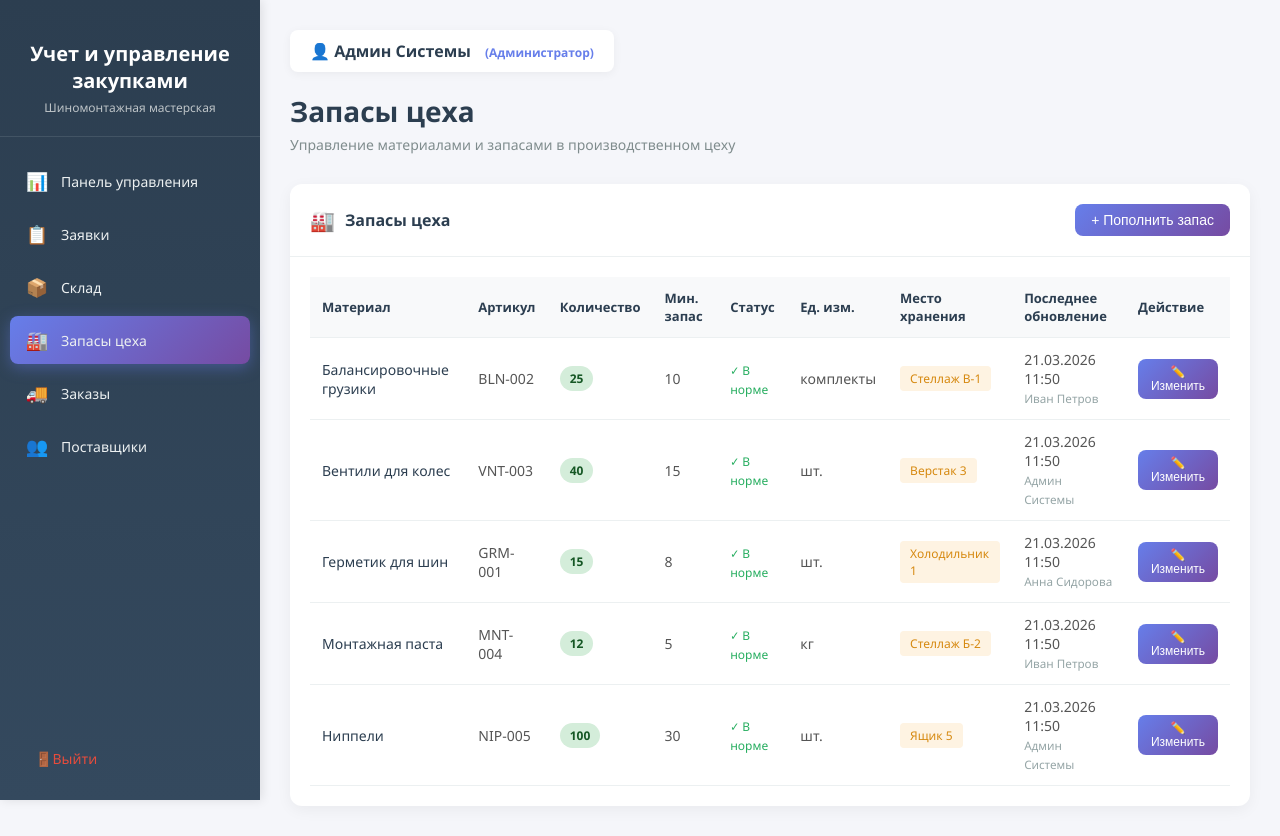
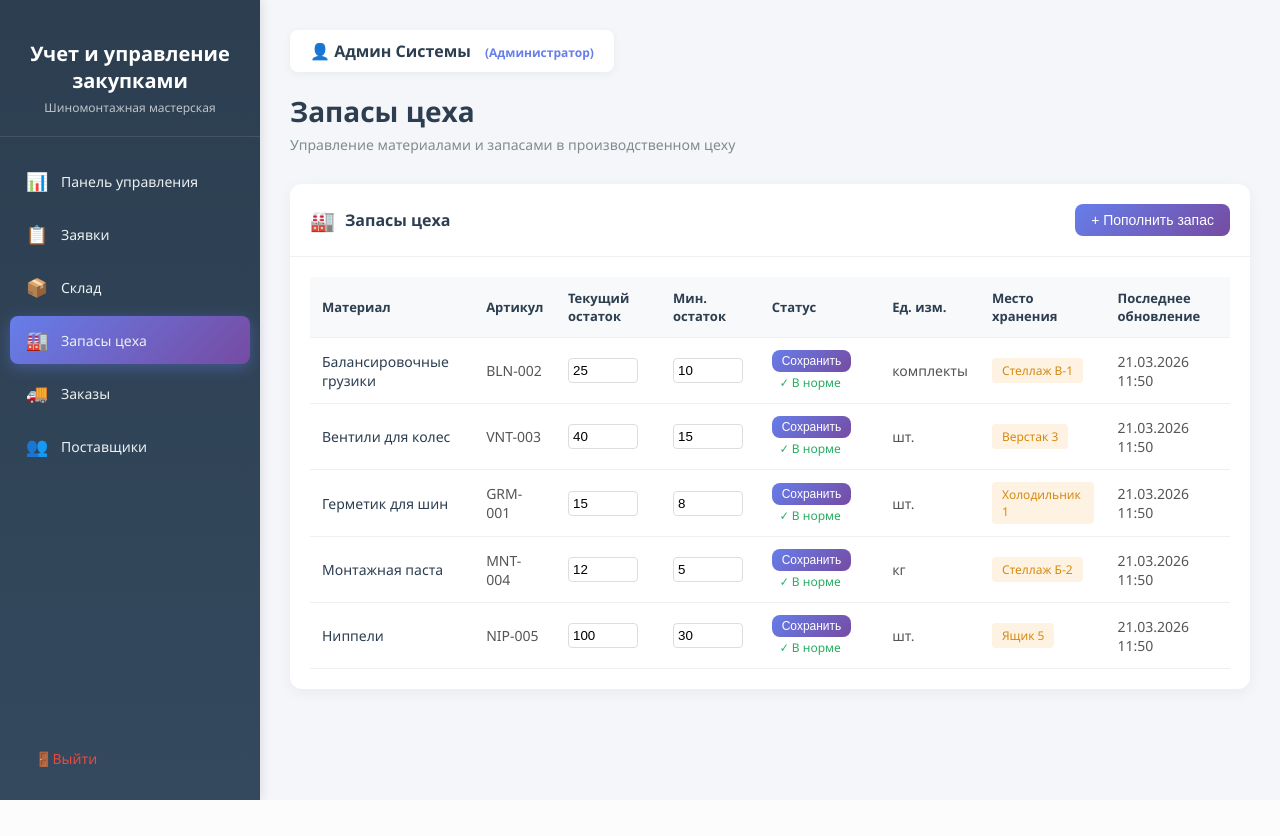
Before and after one commit to vanya27-chtto/tire-workshop-supply-system, a Django app: page /workshop-stock/ in a window 1280 px wide. After the commit the page ends 800 px from the top, so only its background shows below. Run offline with Django 5.2, Linux system fonts and the light colour scheme; a user stored in the database is signed in; data comes from the database, SQL or seed files in the repository.

Commit message:
Update Workshop Stock Table UI
Key features implemented:
- Removed 'Action' column from workshop stock table in templates/procurement/workshop_stock.html
- Made 'Current Quantity' and 'Min. Quantity' columns editable with inline input fields in the table
- Removed user name display from 'Last Update' column, now shows only date and time
- Updated table headers to reflect 'Current Quantity' and 'Min. Quantity' terminology
- Integrated direct quantity and minimum stock updates within the main table view

The changes streamline the workshop stock management interface by allowing direct edits to quantities and removing redundant elements, improving usability and consistency with the warehouse table design.

```diff
--- a/templates/procurement/workshop_stock.html
+++ b/templates/procurement/workshop_stock.html
@@ -347,13 +347,12 @@
                             <tr>
                                 <th>Материал</th>
                                 <th>Артикул</th>
-                                <th>Количество</th>
-                                <th>Мин. запас</th>
+                                <th>Текущий остаток</th>
+                                <th>Мин. остаток</th>
                                 <th>Статус</th>
                                 <th>Ед. изм.</th>
                                 <th>Место хранения</th>
                                 <th>Последнее обновление</th>
-                                <th>Действие</th>
                             </tr>
                         </thead>
                         <tbody>
@@ -364,16 +363,21 @@
                                     </td>
                                     <td>{{ stock.product.sku }}</td>
                                     <td>
-                                        <span class="quantity-badge {% if stock.is_low_stock %}quantity-low{% else %}quantity-good{% endif %}">
-                                            {{ stock.quantity }}
-                                        </span>
+                                        <form method="post" action="{% url 'update_workshop_stock' stock.id %}" style="display:inline;">
+                                            {% csrf_token %}
+                                            <input type="number" name="quantity" value="{{ stock.quantity }}"
+                                                   min="0" style="width:70px; padding:4px; border:1px solid #ddd; border-radius:4px;">
                                     </td>
-                                    <td>{{ stock.min_quantity }}</td>
                                     <td>
+                                        <input type="number" name="min_quantity" value="{{ stock.min_quantity }}"
+                                               min="0" style="width:70px; padding:4px; border:1px solid #ddd; border-radius:4px;">
+                                    </td>
+                                    <td>
+                                        <button type="submit" class="btn-add" style="padding:4px 10px; font-size:12px;">Сохранить</button>
                                         {% if stock.is_low_stock %}
-                                            <span style="color: #e74c3c; font-size: 12px;">⚠️ Низкий</span>
+                                            <span style="color: #e74c3c; font-size: 12px; margin-left: 8px;">⚠️ Низкий</span>
                                         {% else %}
-                                            <span style="color: #27ae60; font-size: 12px;">✓ В норме</span>
+                                            <span style="color: #27ae60; font-size: 12px; margin-left: 8px;">✓ В норме</span>
                                         {% endif %}
                                     </td>
                                     <td>{{ stock.product.unit }}</td>
@@ -384,20 +388,7 @@
                                             <span style="color: #95a5a6;">—</span>
                                         {% endif %}
                                     </td>
-                                    <td>{{ stock.updated_at|date:"d.m.Y H:i" }}<br>
-                                        {% if stock.updated_by %}
-                                            <small style="color: #95a5a6;">{{ stock.updated_by.get_full_name|default:stock.updated_by.username }}</small>
-                                        {% else %}
-                                            <small style="color: #95a5a6;">—</small>
-                                        {% endif %}
-                                    </td>
-                                    <td>
-                                        <button class="btn-add"
-                                                onclick="openEditModal('{{ stock.id }}', '{{ stock.product.name }}', {{ stock.quantity }}, {{ stock.min_quantity }}, '{{ stock.location }}')"
-                                                style="padding: 6px 12px; font-size: 12px;">
-                                            ✏️ Изменить
-                                        </button>
-                                    </td>
+                                    <td>{{ stock.updated_at|date:"d.m.Y H:i" }}</td>
                                 </tr>
                             {% endfor %}
                         </tbody>
@@ -411,45 +402,6 @@
             </div>
         </div>
     </main>
-
-    <!-- Модальное окно редактирования запасов цеха -->
-    <div class="modal" id="editWorkshopStockModal" style="display: none; position: fixed; top: 0; left: 0; width: 100%; height: 100%; background: rgba(0,0,0,0.5); z-index: 1000; align-items: center; justify-content: center;">
-        <div class="modal-content" style="background: white; border-radius: 12px; padding: 30px; max-width: 500px; width: 90%;">
-            <div class="modal-header" style="margin-bottom: 20px;">
-                <h3 style="color: #2c3e50; font-size: 18px;">✏️ Редактирование запасов цеха</h3>
-            </div>
-            <form method="post" action="{% url 'update_workshop_stock' 0 %}" id="editWorkshopStockForm">
-                {% csrf_token %}
-                <input type="hidden" id="editStockId" name="stock_id">
-
-                <div class="form-group" style="margin-bottom: 15px;">
-                    <label style="display: block; margin-bottom: 5px; color: #2c3e50; font-weight: 600;">Материал</label>
-                    <input type="text" id="editMaterialName" readonly style="width: 100%; padding: 10px; border: 1px solid #ddd; border-radius: 6px; background: #f8f9fa;">
-                </div>
-
-                <div class="form-group" style="margin-bottom: 15px;">
-                    <label style="display: block; margin-bottom: 5px; color: #2c3e50; font-weight: 600;">Количество в цеху</label>
-                    <input type="number" id="editQuantity" name="quantity" min="0" required style="width: 100%; padding: 10px; border: 1px solid #ddd; border-radius: 6px;">
-                </div>
-
-                <div class="form-group" style="margin-bottom: 15px;">
-                    <label style="display: block; margin-bottom: 5px; color: #2c3e50; font-weight: 600;">Минимальный запас</label>
-                    <input type="number" id="editMinQuantity" name="min_quantity" min="0" required style="width: 100%; padding: 10px; border: 1px solid #ddd; border-radius: 6px;">
-                </div>
-
-                <div class="form-group" style="margin-bottom: 20px;">
-                    <label style="display: block; margin-bottom: 5px; color: #2c3e50; font-weight: 600;">Место хранения</label>
-                    <input type="text" id="editLocation" name="location" style="width: 100%; padding: 10px; border: 1px solid #ddd; border-radius: 6px;">
-                </div>
-
-                <div class="form-actions" style="display: flex; gap: 10px; justify-content: flex-end;">
-                    <button type="button" onclick="closeEditModal()" style="padding: 10px 20px; border: 1px solid #ddd; border-radius: 6px; background: white; cursor: pointer;">Отмена</button>
-                    <button type="submit" class="btn-add" style="border: none; cursor: pointer;">Сохранить</button>
-                </div>
-            </form>
-        </div>
-    </div>
-
 
     <!-- Модальное окно пополнения запасов цеха -->
     <div class="modal" id="replenishModal" style="display: none; position: fixed; top: 0; left: 0; width: 100%; height: 100%; background: rgba(0,0,0,0.5); z-index: 1000; align-items: center; justify-content: center;">
@@ -484,29 +436,51 @@
         </div>
     </div>
     <script>
-        function openEditModal(stockId, materialName, quantity, minQuantity, location) {
-            document.getElementById('editStockId').value = stockId;
-            document.getElementById('editMaterialName').value = materialName;
-            document.getElementById('editQuantity').value = quantity;
-            document.getElementById('editMinQuantity').value = minQuantity;
-            document.getElementById('editLocation').value = location || '';
-
-            // Обновляем URL формы
-            const form = document.getElementById('editWorkshopStockForm');
-            form.action = form.action.replace('/0/', '/' + stockId + '/');
-
-            document.getElementById('editWorkshopStockModal').style.display = 'flex';
+        // Функция для пополнения запасов цеха
+        function openReplenishModal() {
+            document.getElementById('replenishModal').style.display = 'flex';
         }
 
-        function closeEditModal() {
-            document.getElementById('editWorkshopStockModal').style.display = 'none';
+        function closeReplenishModal() {
+            document.getElementById('replenishModal').style.display = 'none';
         }
 
         // Закрытие модального окна при клике вне его
-        document.getElementById('editWorkshopStockModal').addEventListener('click', function(e) {
+        document.getElementById('replenishModal').addEventListener('click', function(e) {
             if (e.target === this) {
-                closeEditModal();
+                closeReplenishModal();
             }
+        });
+
+        // Обработка выбора материала в модальном окне пополнения
+        document.getElementById('replenishStockSelect').addEventListener('change', function() {
+            const selectedOption = this.options[this.selectedIndex];
+            const currentQty = selectedOption.getAttribute('data-current-qty') || 0;
+            document.getElementById('replenishCurrentQty').value = currentQty;
+        });
+
+        // Отправка формы пополнения
+        document.getElementById('replenishForm').addEventListener('submit', function(e) {
+            e.preventDefault();
+            const stockId = document.getElementById('replenishStockSelect').value;
+            const quantityToAdd = document.getElementById('replenishQuantityToAdd').value;
+
+            if (!stockId) {
+                alert('Выберите материал');
+                return;
+            }
+
+            this.action = '{% url "update_workshop_stock" 0 %}'.replace('/0/', '/' + stockId + '/');
+            this.method = 'post';
+
+            // Добавляем скрытое поле для количества
+            let hiddenInput = document.createElement('input');
+            hiddenInput.type = 'hidden';
+            hiddenInput.name = 'quantity_to_add';
+            hiddenInput.value = quantityToAdd;
+            this.appendChild(hiddenInput);
+
+            this.submit();
         });
     </script>
 </body>
```
Also changed, not shown: 1 other file.
